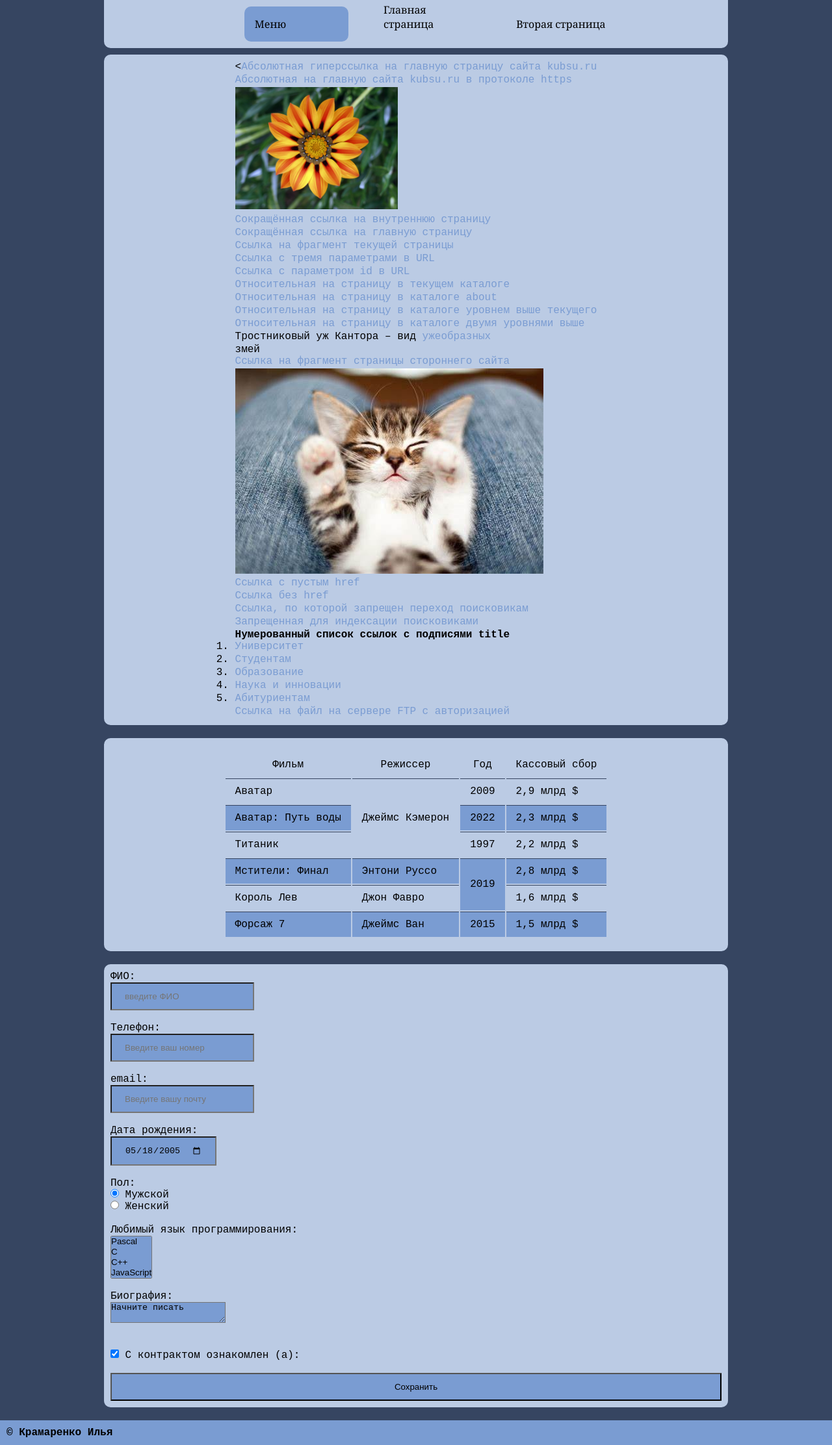
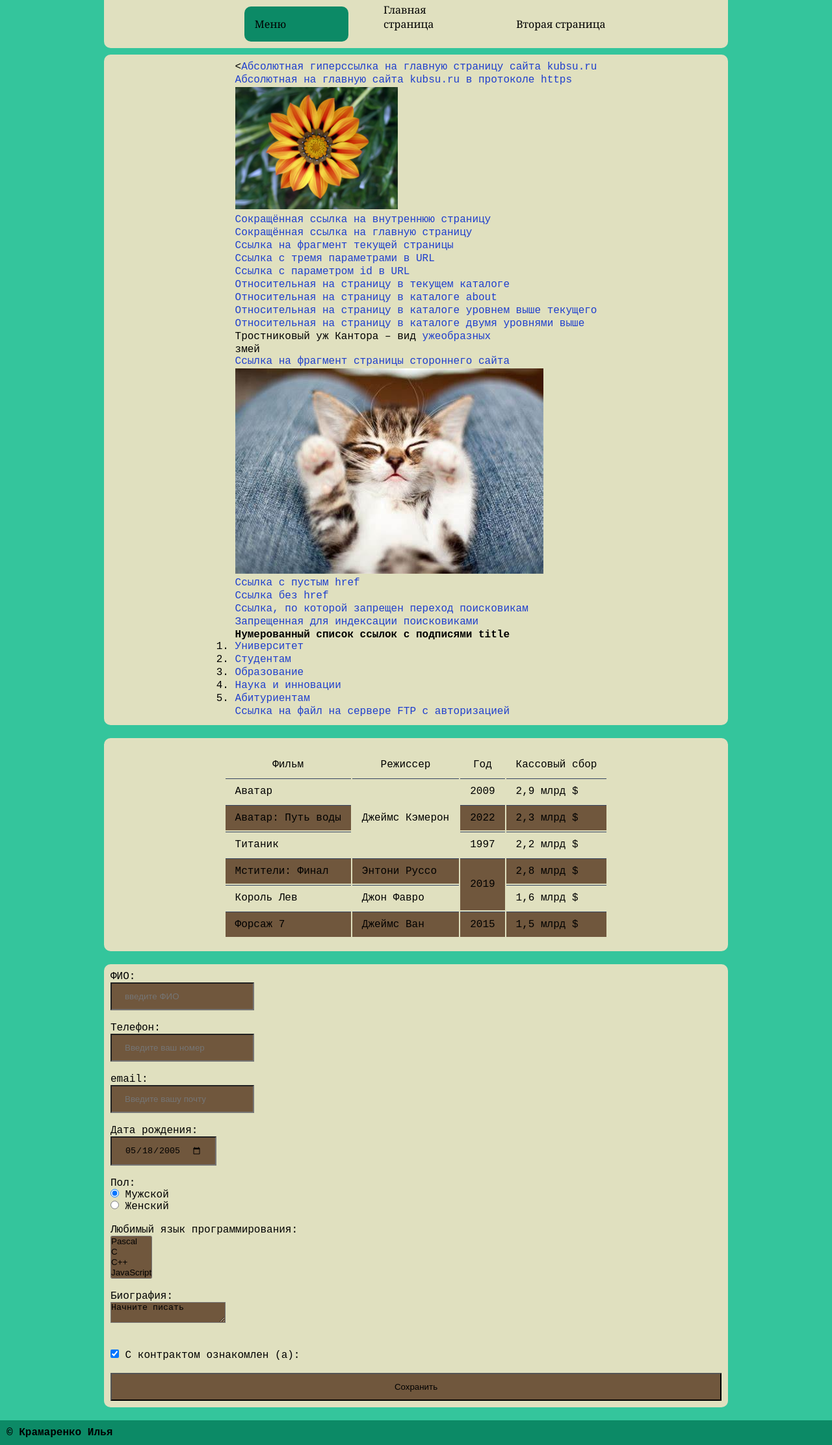
Before and after one commit to formleszs/third, a plain HTML site: page index.html in a window 1280 px wide. Shown: the part 126-2350 px from the top of the page at 65% size. Drawn offline with Linux system fonts and the light colour scheme.

Commit message:
Update style.css

```diff
--- a/style.css
+++ b/style.css
@@ -5,20 +5,20 @@
 }
 
 a{
-  color: #7a9cd2;
+  color: #1f3fce;
   cursor: pointer;
   text-decoration: none;
 }
 
 body{
-  background-color: #364561;
+  background-color: #34c59c;
 }
 
 .head{
   font-family: Georgia, sans-serif;
   width:100%;
   height: 100px;
-  background-color: #7a9cd2;
+  background-color: #0c8a66;
   padding: 10px;
   margin: 0 auto;
 }
@@ -45,7 +45,7 @@ nav {
   width: 100%;
   max-width: 960px;
   margin: 0 auto;
-  background-color:#bbcbe4;
+  background-color:#e0e0bf;
   margin-bottom: 10px;
   margin-top: 10px;
   padding:10px;
@@ -69,7 +69,7 @@ nav a {
 }
 
 .submenu_link{
-  background-color: #7a9cd2;
+  background-color: #0c8a66;
   color: #000000;
   padding: 16px;
   border-radius: 10px;
@@ -83,7 +83,7 @@ nav a {
 .submenu{
   display: none;
   position: absolute;
-  background-color: #bbcbe4;
+  background-color: #e0e0bf;
   min-width: 160px;
   box-shadow: 0px 8px 16px 0px rgba(0,0,0,0.2);
   z-index: 1;
@@ -97,7 +97,7 @@ nav a {
 }
 
 .submenu a:hover{
-  background-color: #7a9cd2;
+  background-color: #0c8a66;
 }
 
 .topmenu:hover .submenu{display: block;}
@@ -114,7 +114,7 @@ nav a {
   margin: 0 auto;
   padding:10px;
   width: 100%;
-  background-color: #bbcbe4;
+  background-color: #e0e0bf;
   border-radius: 10px;
 }
 
@@ -145,7 +145,7 @@ nav a {
 
 .table{
   font-family: 'Courier New', Courier, monospace;
-  background-color:#bbcbe4;
+  background-color:#e0e0bf;
   max-width: 960px;
   margin: 0 auto;
   padding:10px;
@@ -177,7 +177,7 @@ td {
   padding: 10px 15px;
 }
 tr:nth-child(2n) {
-  background: #7a9cd2;
+  background: #70573d;
 }
 
 form{
@@ -190,7 +190,7 @@ form{
   margin:20px;
   padding:10px;
   max-width: 960px;
-  background-color:#bbcbe4;
+  background-color:#e0e0bf;
   margin: 0 auto;
   margin-top:20px;
   padding:10px;
@@ -198,16 +198,16 @@ form{
 
 form input{
   padding: 12px 20px;
-  background-color:#7a9cd2;
+  background-color:#70573d;
 
 }
 
 form textarea{
-  background-color:#7a9cd2;
+  background-color:#70573d;
 }
 
 form option{
-  background-color:#7a9cd2;
+  background-color:#70573d;
 }
 
 form input:focus {
@@ -218,7 +218,7 @@ form input:focus {
 
 .footer{
   font-family: 'Courier New', Courier, monospace;
-  background-color:#7a9cd2;
+  background-color:#0c8a66;
   margin: 0 auto;
   margin-top:20px;
   padding:10px;
```
